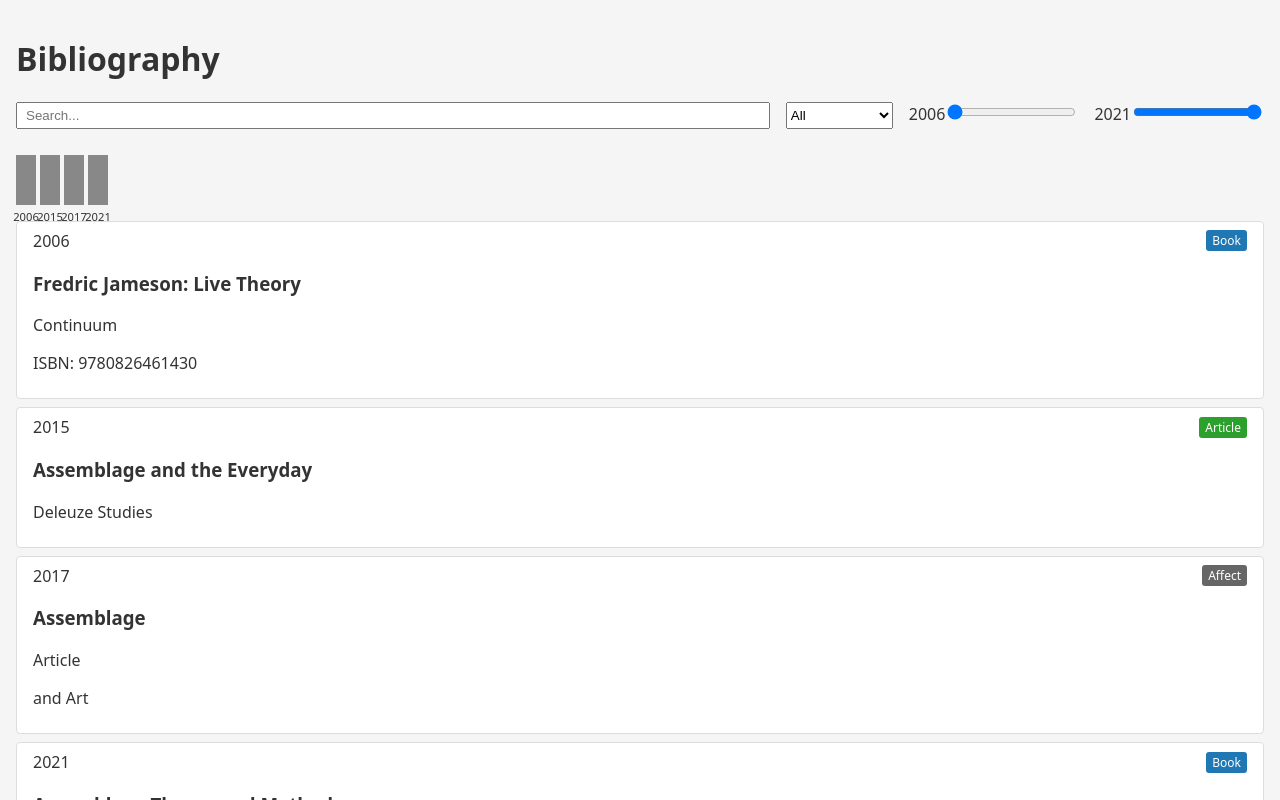
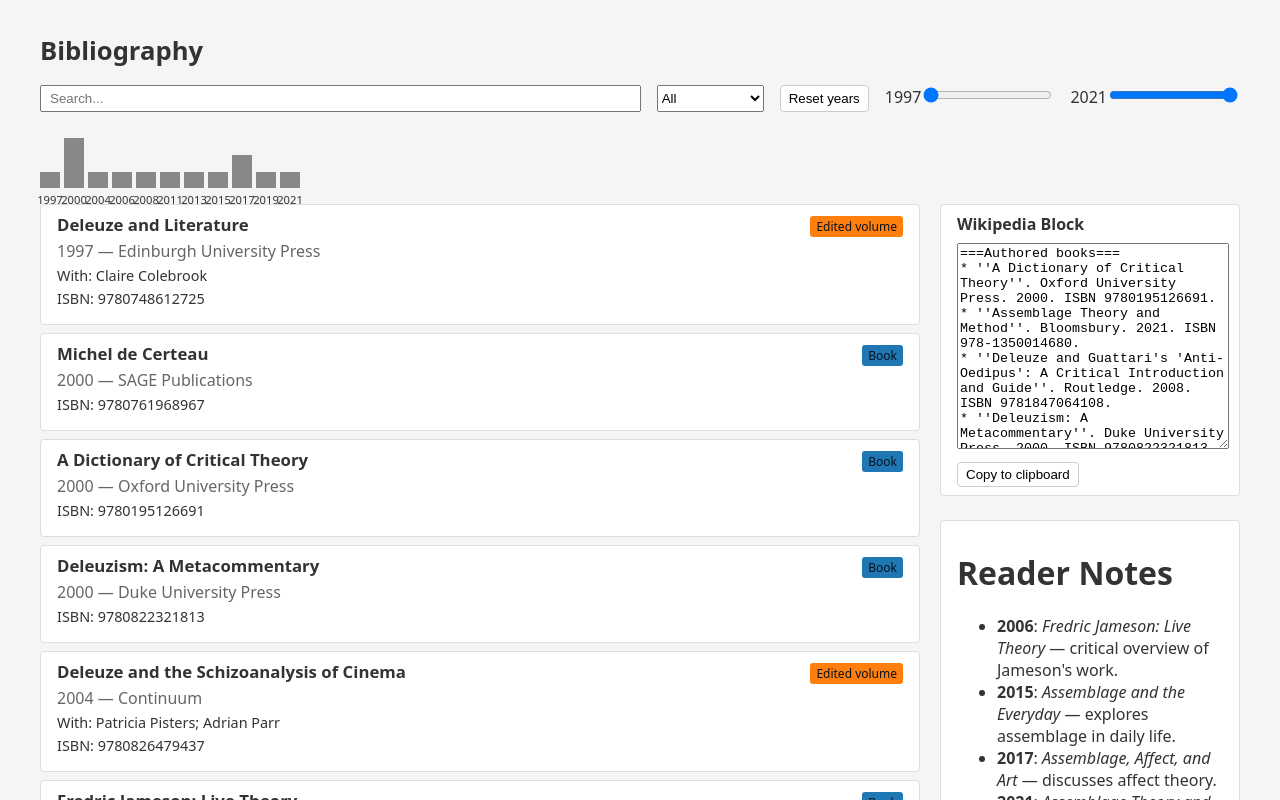
Before and after one commit to joesch21/Ian_Buchanan_Vault, a React (Vite) app in the folder site/: page / in a window 1280 px wide. Shown: the top 800 px of the page. Built offline with nearby package versions, Linux system fonts and the light colour scheme.

Commit message:
feat(site): v2 UI polish, Reset years, richer cards, Wikipedia block

```diff
--- a/site/src/App.jsx
+++ b/site/src/App.jsx
@@ -4,7 +4,8 @@ import { loadBibliography } from './lib/csv.js'
 import { loadNotes } from './lib/md.js'
 import { createSearch } from './lib/search.js'
 import { groupByYear, yearsRange } from './lib/group.js'
-import { typeColors } from './lib/colors.js'
+import { typeColors as TYPE_COLORS } from './lib/colors.js'
+import { generateWiki } from './lib/wiki.js'
 
 function App() {
   const [entries, setEntries] = useState([])
@@ -44,10 +45,13 @@ function App() {
     [counts],
   )
   const maxCount = Math.max(0, ...Object.values(counts))
+  const [minYear, maxYear] = bounds
 
   return (
-    <div className="app">
+    <div className="app container">
+      <div className="header">
         <h1>Bibliography</h1>
+      </div>
       <div className="controls">
         <input
           type="text"
@@ -61,6 +65,9 @@ function App() {
           <option value="Edited volume">Edited volume</option>
           <option value="Article">Article</option>
         </select>
+        <button className="button" onClick={() => setYearRange([minYear, maxYear])}>
+          Reset years
+        </button>
         <label>
           {yearRange[0]}
           <input
@@ -103,28 +110,46 @@ function App() {
           )
         })}
       </div>
-      <div className="results">
+      <div style={{display:'flex',gap:20,alignItems:'flex-start'}}>
+        <div style={{flex:1}}>
           {results.map((item) => (
             <div className="card" key={item.title + item.year}>
-            <div className="card-header">
-              <span className="year">{item.year}</span>
-              <span
-                className="type"
-                style={{ background: typeColors[item.type] || '#666' }}
-              >
+              <div style={{display:'flex',justifyContent:'space-between',alignItems:'baseline',gap:10}}>
+                <h3 style={{margin:'0 0 .25rem 0'}}>{item.title}</h3>
+                <span className="badge" style={{background: TYPE_COLORS[item.type] || '#555', color:'#08121e'}}>
                   {item.type}
                 </span>
               </div>
-            <h3>{item.title}</h3>
-            {item.venue && <p className="venue">{item.venue}</p>}
+              <div style={{color:'var(--muted)'}}>{item.year} — {item.venue}</div>
               {item.collaborators.length > 0 && (
-              <p className="collab">{item.collaborators.join(', ')}</p>
+                <div style={{marginTop:4,fontSize:'.9rem'}}>With: {item.collaborators.join(', ')}</div>
               )}
-            {item.isbn && <p className="isbn">ISBN: {item.isbn}</p>}
+              {item.isbn && <div style={{marginTop:4,fontSize:'.9rem',wordBreak:'break-word'}}>ISBN: {item.isbn}</div>}
+              <div style={{marginTop:8, display:'flex', gap:8, flexWrap:'wrap'}}>
+                {item.PublisherURL && <a className="badge" href={item.PublisherURL} target="_blank" rel="noreferrer">Publisher</a>}
+                {item.GoogleBooksURL && <a className="badge" href={item.GoogleBooksURL} target="_blank" rel="noreferrer">Google Books</a>}
+                {item.PhilPapersURL && <a className="badge" href={item.PhilPapersURL} target="_blank" rel="noreferrer">PhilPapers</a>}
+              </div>
             </div>
           ))}
         </div>
-      <div className="notes" dangerouslySetInnerHTML={{ __html: notes }} />
+        <div style={{width:'300px',flexShrink:0,display:'flex',flexDirection:'column',gap:'1rem'}}>
+          <div className="card">
+            <strong>Wikipedia Block</strong>
+            <textarea
+              style={{width:'100%',height:'200px',marginTop:8,fontFamily:'monospace'}}
+              readOnly
+              value={generateWiki(filtered)}
+            />
+            <button className="button" style={{marginTop:8}}
+              onClick={() => navigator.clipboard.writeText(generateWiki(filtered))}
+            >
+              Copy to clipboard
+            </button>
+          </div>
+          <div className="card notes" dangerouslySetInnerHTML={{ __html: notes }} />
+        </div>
+      </div>
     </div>
   )
 }
--- a/site/src/index.css
+++ b/site/src/index.css
@@ -4,6 +4,28 @@ body {
   padding: 1rem;
   background: #f5f5f5;
   color: #333;
+  --muted: #666;
+}
+
+.header h1 { font-size: 1.6rem; }
+.card h3 { font-size: 1.05rem; }
+.container { max-width: 1200px; margin: 0 auto; }
+
+.badge {
+  display: inline-block;
+  padding: 2px 6px;
+  border-radius: 3px;
+  font-size: 0.75rem;
+  background: #eee;
+  text-decoration: none;
+}
+
+.button {
+  padding: 0.25rem 0.5rem;
+  border: 1px solid #ccc;
+  background: #fff;
+  border-radius: 4px;
+  cursor: pointer;
 }
 
 .controls {
@@ -65,5 +87,5 @@ body {
 }
 
 .notes {
-  margin-top: 2rem;
+  margin-top: 0;
 }
--- a/site/src/lib/csv.js
+++ b/site/src/lib/csv.js
@@ -18,5 +18,9 @@ export async function loadBibliography() {
         : [],
       venue: r.Publication,
       isbn: r.ISBN,
+      PublisherURL: r.PublisherURL,
+      GoogleBooksURL: r.GoogleBooksURL,
+      PhilPapersURL: r.PhilPapersURL,
+      doi: r.DOI,
     }))
 }
--- /dev/null
+++ b/site/src/lib/wiki.js
@@ -0,0 +1,21 @@
+// Generates Wikipedia-ready wikitext from normalized entries.
+export function generateWiki(entries) {
+  const authored = entries.filter(e => e.type === 'Book').sort((a,b)=>a.title.localeCompare(b.title))
+  const edited   = entries.filter(e => e.type === 'Edited volume').sort((a,b)=>a.title.localeCompare(b.title))
+  const articles = entries.filter(e => e.type === 'Article').sort((a,b)=>a.title.localeCompare(b.title))
+
+  const fmtBook = b =>
+    `* ''${b.title}''.${b.venue ? ` ${b.venue}.` : ''}${b.year ? ` ${b.year}.` : ''}${b.isbn ? ` ISBN ${b.isbn}.` : ''}`
+
+  const fmtEd = e =>
+    `* ${e.collaborators.join('; ')} (eds.). ''${e.title}''.${e.venue ? ` ${e.venue}.` : ''}${e.year ? ` ${e.year}.` : ''}`
+
+  const fmtArt = a =>
+    `* "${a.title}."${a.venue ? ` ''${a.venue}''` : ''}${a.year ? ` (${a.year})` : ''}${a.doi ? `. doi:${a.doi}` : ''}`
+
+  const blocks = []
+  if (authored.length) blocks.push('===Authored books===\n' + authored.map(fmtBook).join('\n'))
+  if (edited.length)   blocks.push('===Edited books===\n'  + edited.map(fmtEd).join('\n'))
+  if (articles.length) blocks.push('===Selected articles===\n' + articles.map(fmtArt).join('\n'))
+  return blocks.join('\n\n')
+}
```
Also changed, not shown: site/src/data/bibliography.csv. Lines whose indentation alone changed are shown as unchanged.
